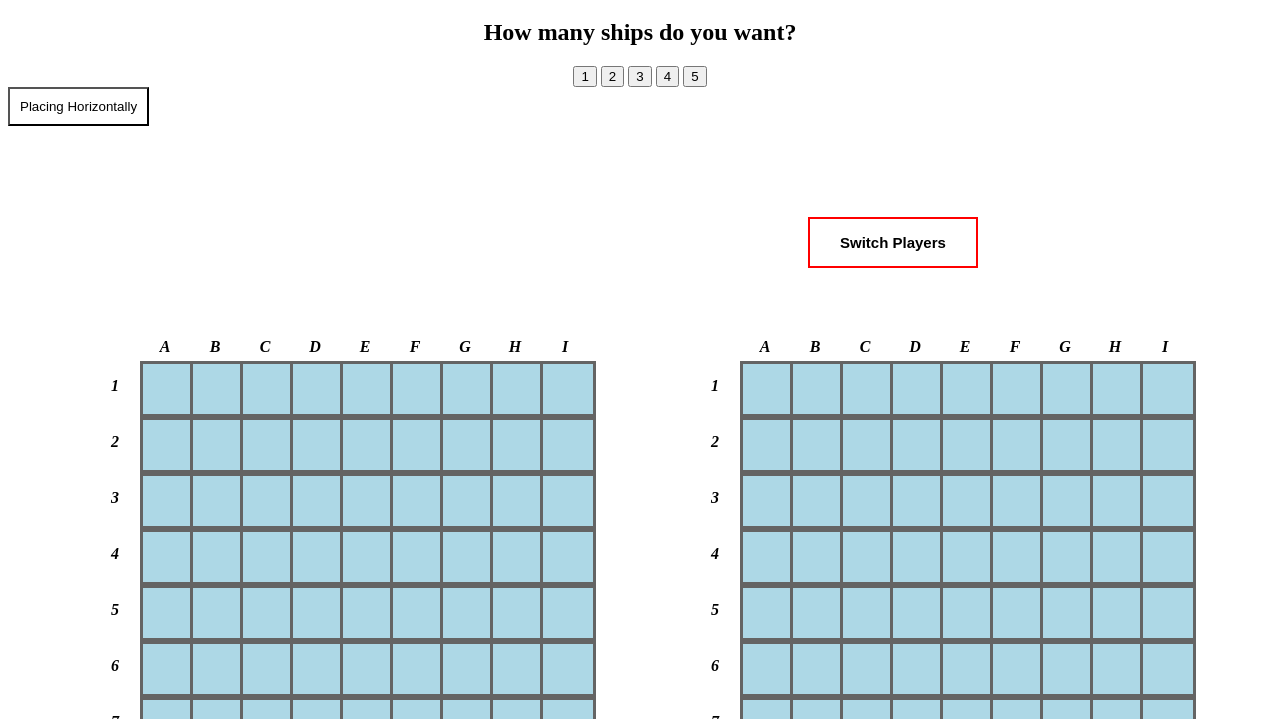
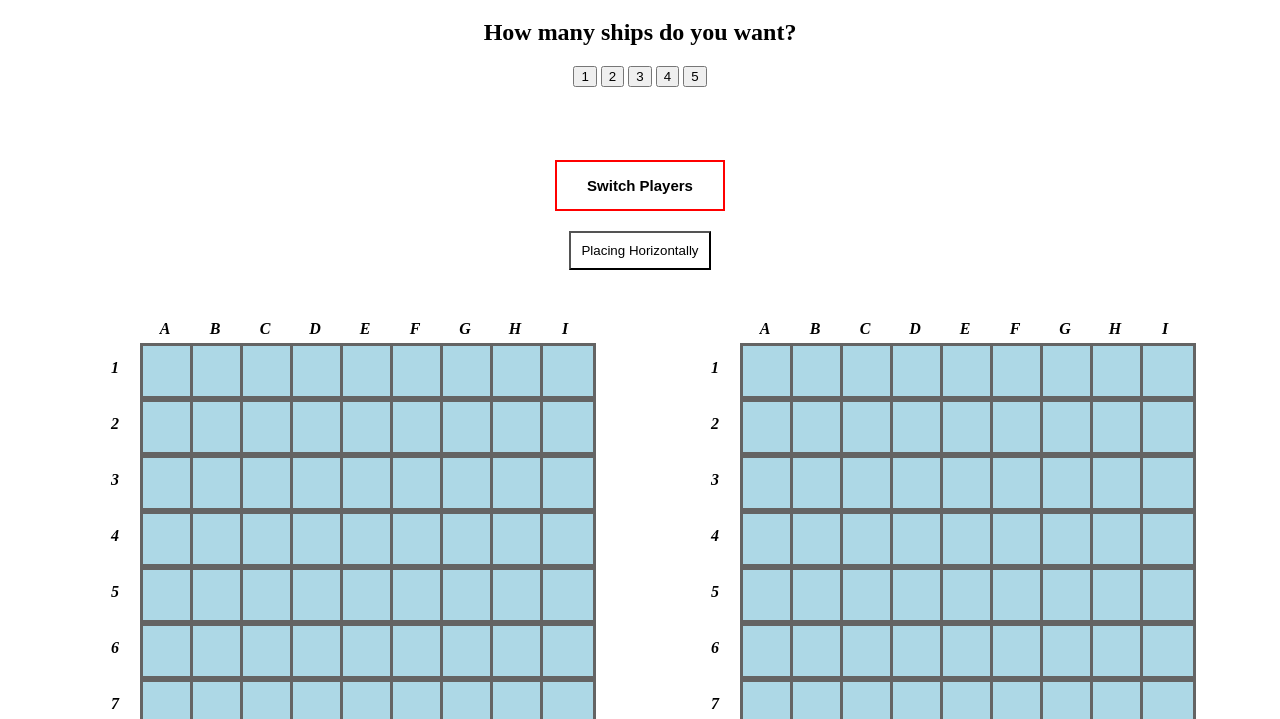
Before and after one commit to amanelso4/EECS448_Project01, a website: page board.html in a window 1280 px wide. Shown: the part 81-800 px from the top of the page. Drawn offline with Linux system fonts and the light colour scheme.

Commit message:
Buttons are centered

```diff
--- a/board.html
+++ b/board.html
@@ -16,8 +16,6 @@
     <button onclick="numShipFunction(4)" id="4Ship">4</button>
     <button onclick="numShipFunction(5)" id="5Ship">5</button>
 </div>
-<button onclick="toggleDirection()" id="toggleDir">Placing Horizontally</button>
-
 
 <p id="ships"> </p>
 
@@ -26,10 +24,12 @@
 <br>
 
 <h2 id="result"></h2>
-<button id="ready" onclick="drawBoards()" style="display:none">Ready</button>
-<br>
-<button id="switch" onclick="switchPlayer()">Switch Players</button>
-
+<div id="buttons">
+  <button id="ready" onclick="drawBoards()" style="display:none">Ready</button>
+  <button id="switch" onclick="switchPlayer()">Switch Players</button>
+  <br>
+  <button onclick="toggleDirection()" id="toggleDir">Placing Horizontally</button>
+</div>
 <div id="boardContainer">
     <!-- BOARD A -->
         <div class="grid-container boardA">
--- a/style.css
+++ b/style.css
@@ -54,7 +54,10 @@ border: 3px solid rgb(100, 100, 100);
 height: 50px;
 width: 50px;
 }
+#buttons{
+  text-align: center;
 
+}
 #switch {
     border: 2px solid red;
     color: black;
@@ -66,7 +69,6 @@ width: 50px;
     margin-top: 20px;
     margin-bottom: 20px;
     align-content: center;
-    margin-left: 800px;
 }
 
 #ready{
@@ -80,7 +82,6 @@ width: 50px;
     margin-top: 20px;
     margin-bottom: 20px;
     align-content: center;
-    margin-left: 825px;
 }
 #boardContainer{
   display:flex;
```
